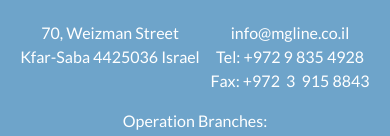
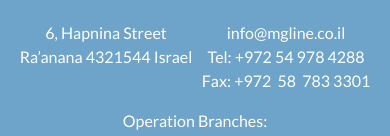
Before and after one commit to mg-line/mg-line.github.io, a website: page index.html in a window 390 px wide. Shown: the part 7635-7771 px from the top of the page. Drawn offline with Linux system fonts and the light colour scheme.

Commit message:
Update address and phone

```diff
--- a/index.html
+++ b/index.html
@@ -293,13 +293,13 @@
         <h2 class="text-white mb-4">MG Line Trade & Logistic Solutions</h2>
         <div class="address">
           <p class="mb-3">
-            70, Weizman Street<br>
-            Kfar-Saba 4425036 Israel
+            6, Hapnina Street<br>
+            Ra’anana 4321544 Israel
           </p>
           <p class="mb-3">
             <a href="mailto:info@mgline.co.il" class="text-white">info@mgline.co.il</a><br>
-            Tel: +972 9 835 4928<br>
-            Fax: +972  3  915 8843
+            Tel: +972 54 978 4288<br>
+            Fax: +972  58  783 3301
           </p>
           <p class="mb-3">
             Operation Branches:<br>
```
